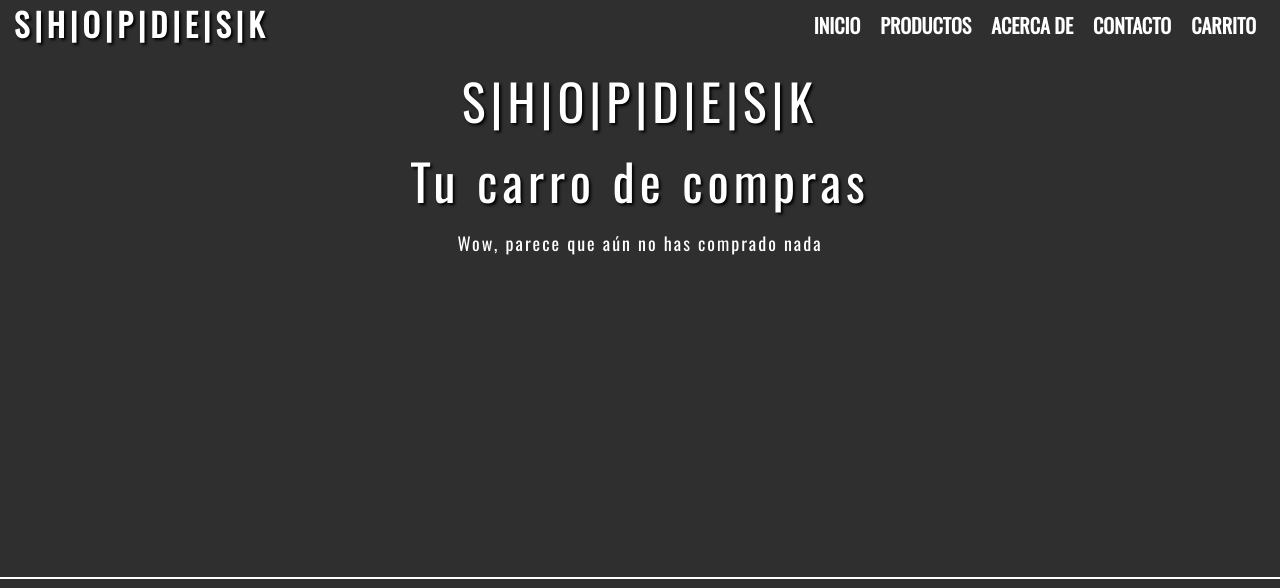
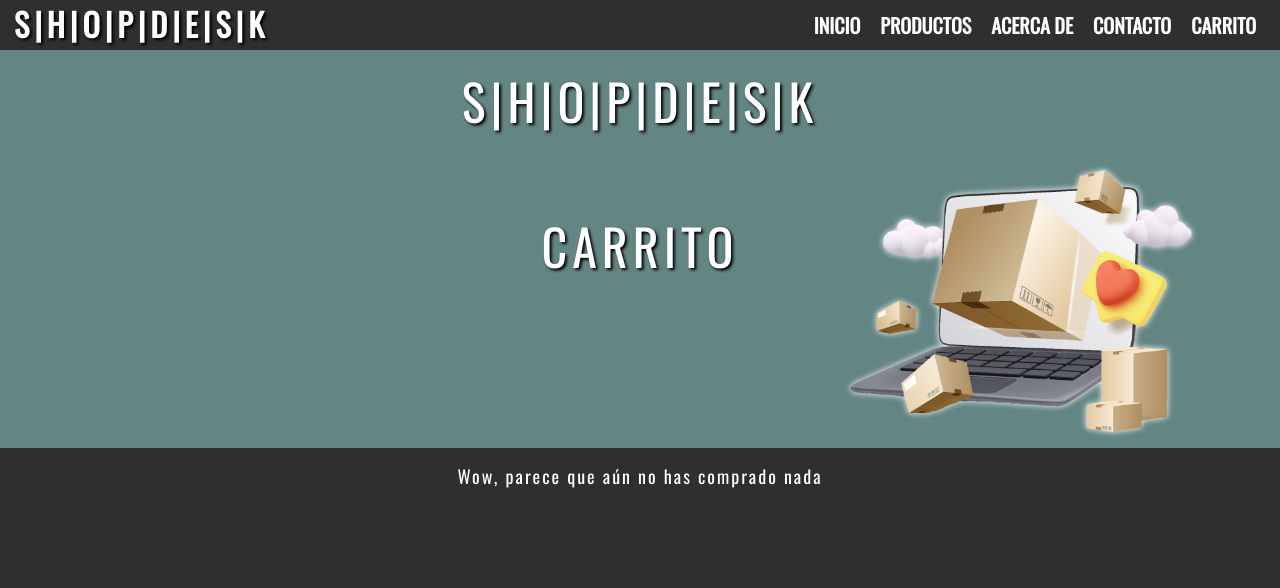
Before and after one commit to OscarGSA7/proyecto-coder-shopdesk, a plain HTML site: page pages/carrito.html in a window 1280 px wide. Shown: the top 588 px of the page. Drawn offline with nearby package versions, Linux system fonts and the light colour scheme.

Commit message:
Terminando de agrgar bootstrap a todas las secciones

```diff
--- a/css/style.css
+++ b/css/style.css
@@ -508,8 +508,14 @@ box-shadow: 11px 10px 11px -2px rgba(0,0,0,0.65);
 /* ESTILOS PARA BOOTSTRAP */
 
 .w-90{
+	width: 90% !important;
+}
+
+.w-100{
 	width: 100% !important;
+	background-color: #638584;
 }
+
 .accordion-button{
 			font-family: 'Oswald', sans-serif;
 		letter-spacing: 3px;
--- a/pages/carrito.html
+++ b/pages/carrito.html
@@ -34,8 +34,29 @@
 
   </header>
 
-            <h2 class="show text-shadow">S|H|O|P|D|E|S|K</h2>
-                <h2 class="show text-shadow">Tu carro de compras</h2>
+<div class="container">
+    <div class="row">
+        <div class="col-sm-12">
+        </div>
+        <div class="col-sm-9">
+
+      </div>
+        <div class="col-sm-3"></div>
+    </div>
+</div>
+
+<div class="w-100">
+<div class="container">
+    <div class="row">
+        <div class="col-sm-12"><h2 class="show text-shadow">S|H|O|P|D|E|S|K</h2></div>
+        <div class="col-sm-4"></div>
+        <div class="col-sm-4">
+            <br><br><br><br>
+            <h2 class="show text-shadow">CARRITO</h2></div>
+        <div class="col-sm-4"><img src="../imagenes/para-carrito.png" alt="imagen 1" class="img-inicio borde-png"></div>
+    </div>
+</div>
+</div>
 
     <section class="dos-columnas">
 
```
Also changed, not shown: imagenes/para-carrito.png (added), 1 other file.
